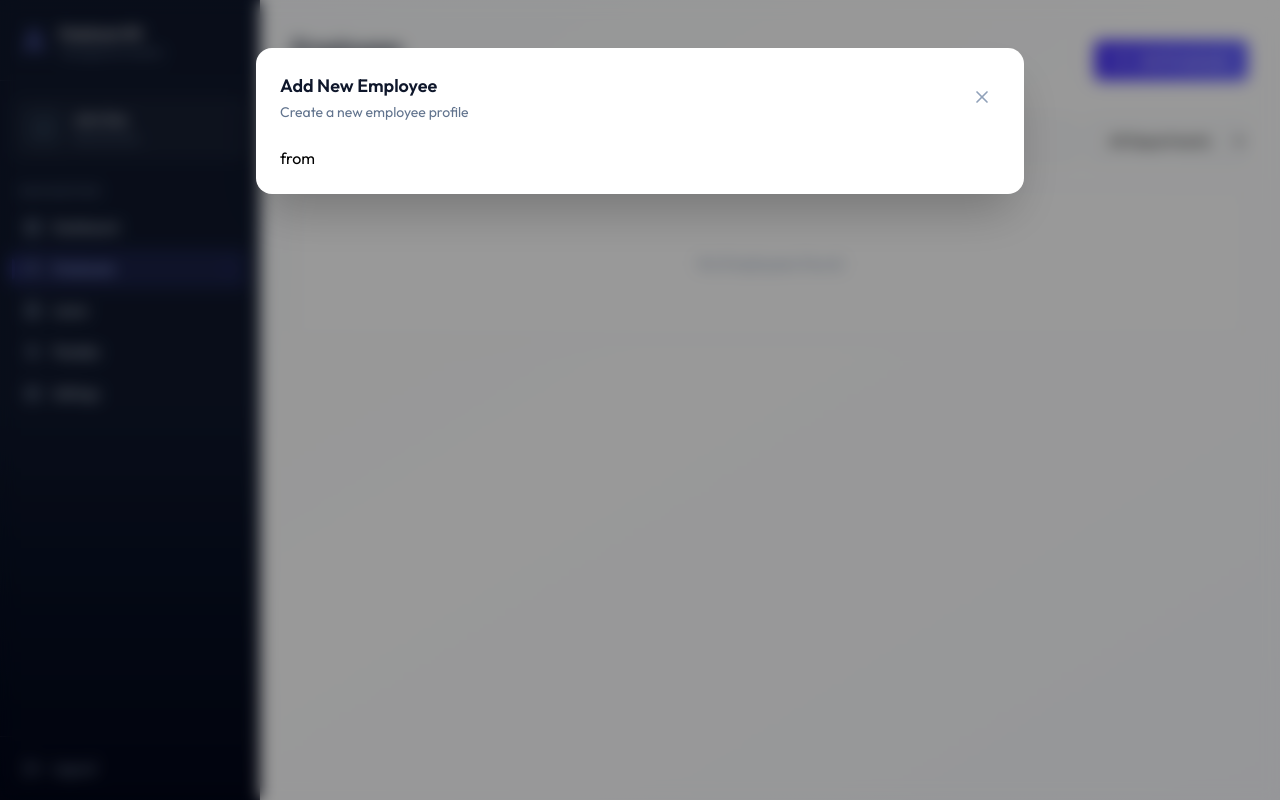
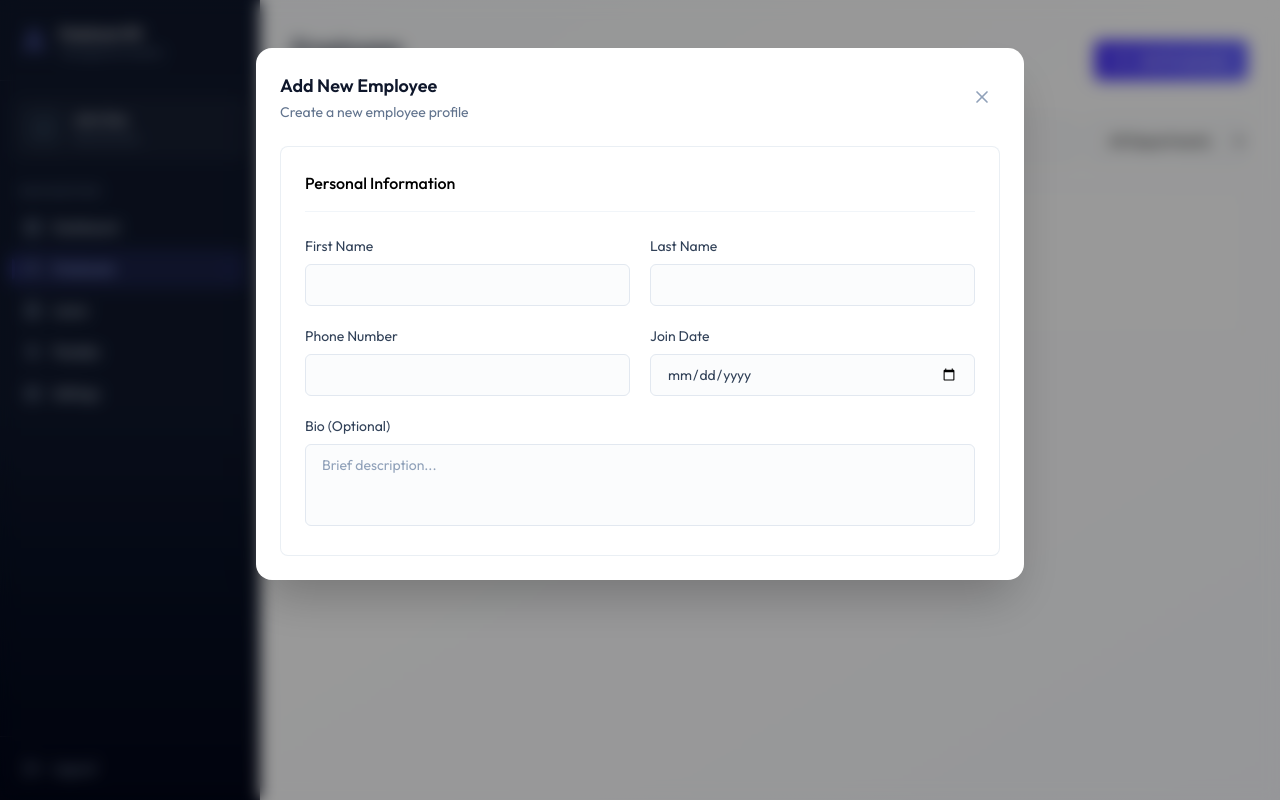
Before and after one commit to limon43633/EMS-Project-client, a React (Vite) app: page /employees in a window 1280 px wide. Both pictures are taken after typing "Sample" into the empty fields and a click on the button "Add Employee". Built offline with nearby package versions, Linux system fonts and the light colour scheme.

Commit message:
added form

```diff
--- /dev/null
+++ b/src/components/EmployeeForm.jsx
@@ -0,0 +1,48 @@
+import React, { useState } from 'react';
+import { useNavigate } from 'react-router-dom';
+
+const EmployeeForm = ({initialData, onSuccess, onCancel}) => {
+
+    const navigate = useNavigate();
+    const [loading, setLoading] = useState(false);
+    const isEditMode = !!initialData;
+    const handleSubmit = async (e) => {
+        e.preventDefault();
+    }
+
+    return (
+        <form onSubmit={handleSubmit} className='space-y-6 max-w-3xl animate-fade-in'>
+
+            {/* personal information */}
+            <div className='card p-5 sm:p-6'>
+                <h3 className='font-medium mb-6 pb-4 border-b border-slate-100'>Personal Information</h3>
+                <div className='grid grid-cols-1 sm:grid-cols-2 gap-5 text-sm text-slate-700'>
+                    <div>
+                        <label className='block mb-2' >First Name</label>
+                        <input name='firstName' required defaultValue={initialData?.firstName} />
+                    </div>
+                    <div>
+                        <label className='block mb-2' >Last Name</label>
+                        <input name='lastName' required defaultValue={initialData?.lastName} />
+                    </div>
+                    <div>
+                        <label className='block mb-2' >Phone Number</label>
+                        <input name='phone' required defaultValue={initialData?.phone} />
+                    </div>
+                    <div>
+                        <label className='block mb-2' >Join Date</label>
+                        <input name='joinDate' type='date' required defaultValue={initialData?.joinDate ? new Date(initialData.joinDate).toISOString().split("T")[0] : ""} />
+                    </div>
+
+                    <div className='sm:col-span-2'>
+                        <label className='block mb-2' >Bio (Optional)</label>
+                        <textarea name='bio' defaultValue={initialData?.bio} rows={3} className='resize-none' placeholder='Brief description...'/>
+                    </div>
+                </div>
+            </div>
+
+        </form>
+    );
+};
+
+export default EmployeeForm;
--- a/src/pages/Employees.jsx
+++ b/src/pages/Employees.jsx
@@ -2,6 +2,7 @@
 import { dummyEmployeeData, DEPARTMENTS } from "../assets/assets";
 import { Plus, Search, X } from "lucide-react";
 import EmployeeCard from "../components/EmployeeCard";
+import EmployeeForm from "../components/EmployeeForm";
 
 
 const Employees = () => {
@@ -90,7 +91,11 @@
                             </button>
                         </div>
                         <div className="p-6">
-                            from
+                             <EmployeeForm
+                              onSuccess={()=> {
+                                setShowCreateModal(false);
+                                fetchEmployees();
+                            }} onCancel={()=> setShowCreateModal(false)} />
                         </div>
                     </div>
 
@@ -116,7 +121,10 @@
                             </button>
                         </div>
                         <div className="p-6">
-                            from
+                            <EmployeeForm initialData={editEmployee} onSuccess={()=> {
+                                setEditEmployee(null);
+                                fetchEmployees();
+                            }} onCancel={()=> setEditEmployee(null)} />
                         </div>
 
                     </div>
```
